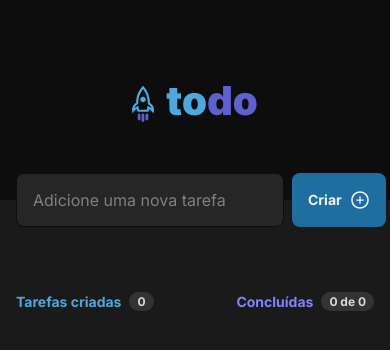
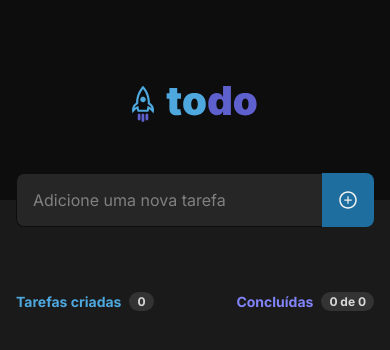
Before and after one commit to edusmpaio/todo-list, a React (Vite) app: page / in a window 390 px wide. Shown: the top 350 px of the page. Built offline with nearby package versions, Linux system fonts and the light colour scheme.

Commit message:
add media query

```diff
--- a/src/components/Header/header.module.css
+++ b/src/components/Header/header.module.css
@@ -60,3 +60,22 @@
 .header form button:hover {
   background: var(--blue);
 }
+
+@media (max-width: 415px) {
+  .header form {
+    gap: 0;
+  }
+
+  .header form input {
+    border-radius: 0.8rem 0 0 0.8rem;
+    border-right: none;
+  }
+
+  .header form button {
+    border-radius: 0 0.8rem 0.8rem 0;
+  }
+
+  .header form button span {
+    display: none;
+  }
+}
--- a/src/components/Header/index.tsx
+++ b/src/components/Header/index.tsx
@@ -31,7 +31,7 @@ export function Header({ addTask }: headerProps) {
           placeholder="Adicione uma nova tarefa"
         />
         <button type="submit">
-          Criar
+          <span>Criar</span>
           <AiOutlinePlusCircle size={20} />
         </button>
       </form>
--- a/src/components/Tasks/tasks.module.css
+++ b/src/components/Tasks/tasks.module.css
@@ -2,7 +2,7 @@
   max-width: 73.6rem;
   width: 100%;
   margin: 0 auto;
-  padding: 0 1.6rem;
+  padding: 0 1.6rem 5.2rem;
 }
 
 .tasks header {
```
